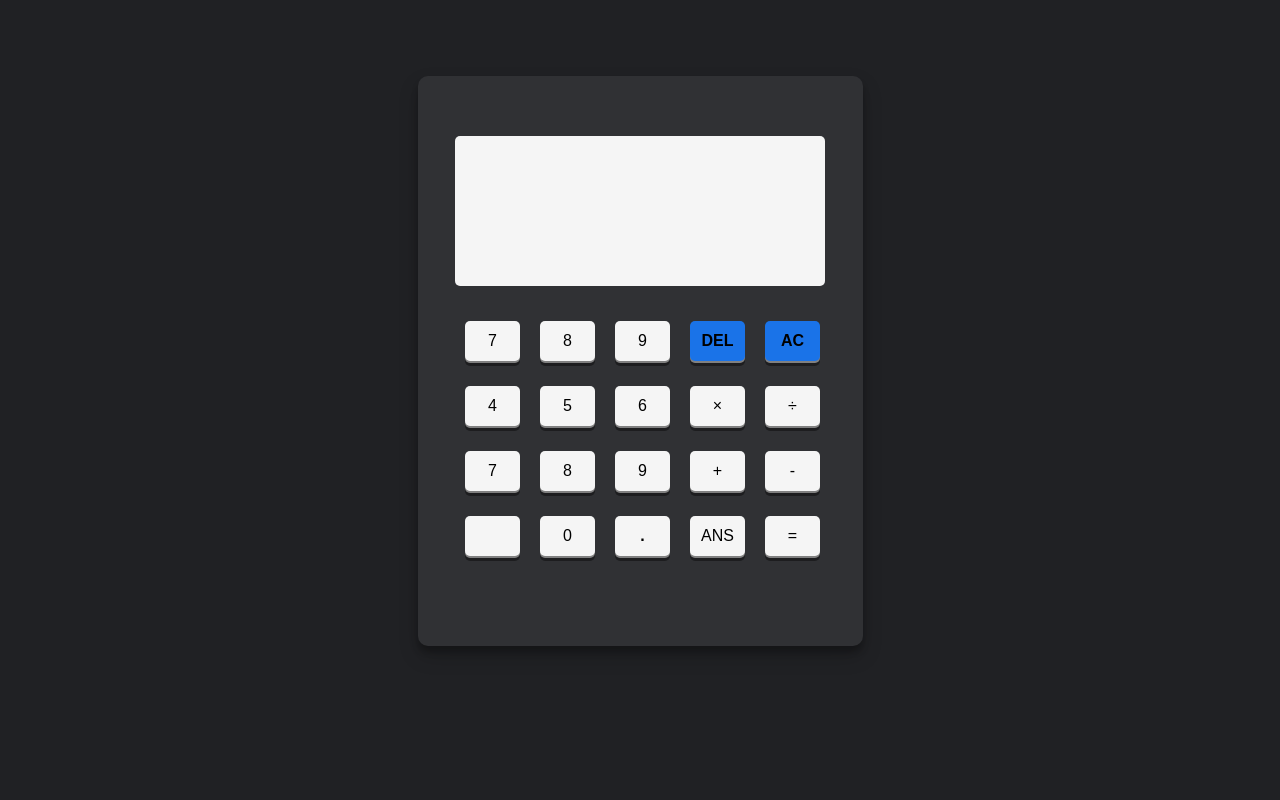
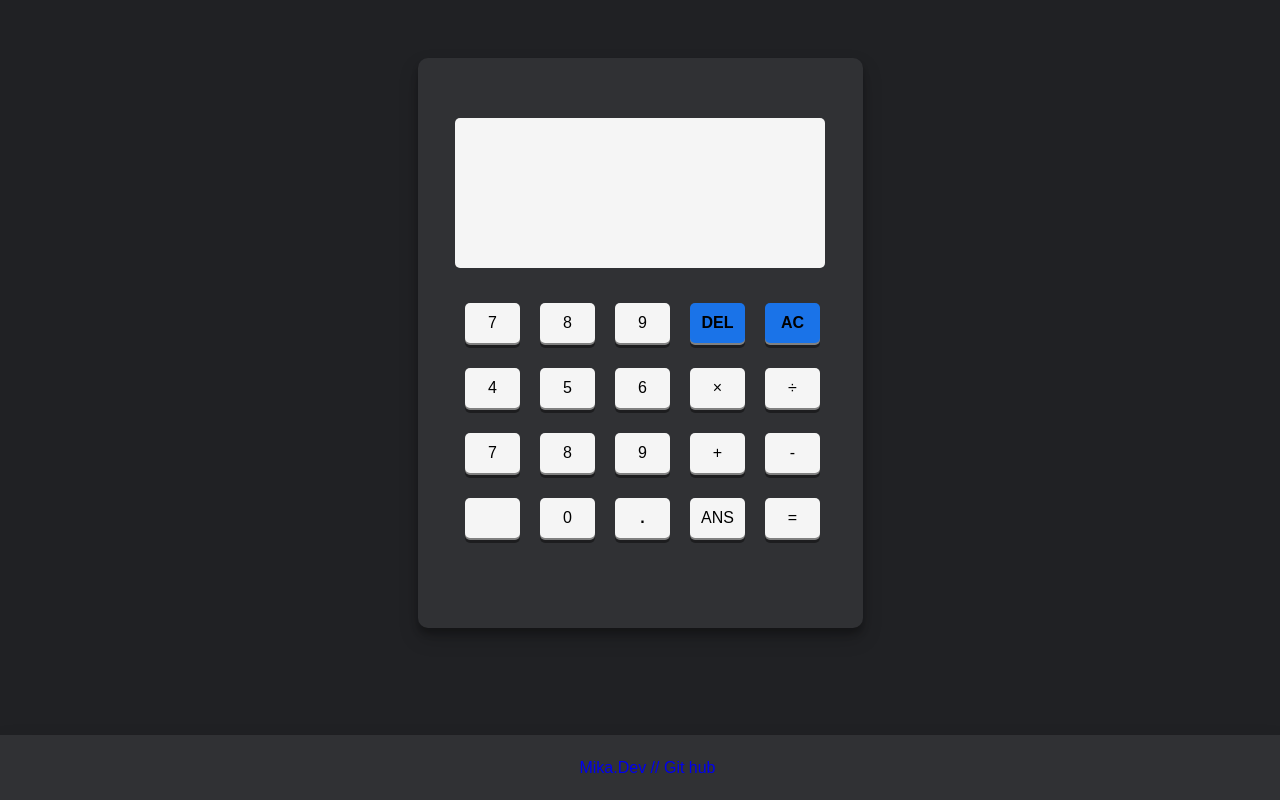
Before and after one commit to Mikadev1996/javascript-calculator, a plain HTML site: page index.html in a window 1280 px wide. Drawn offline with Linux system fonts and the light colour scheme.

Commit message:
footer + layout fix

```diff
--- a/index.html
+++ b/index.html
@@ -44,7 +44,9 @@
         </div>
     </main>
     <footer>
-
+        <div id="footer-text">
+            <p> <a href="https://github.com/Mikadev1996" target="_blank">Mika.Dev // Git hub</a></p>
+        </div>
     </footer>
 
 <script src="main.js"></script>
--- a/styles.css
+++ b/styles.css
@@ -1,10 +1,14 @@
-body {
-    background: #202124;
+* {
     font-family: sans-serif;
 }
 
+body {
+    margin: 0;
+    padding: 0;
+    background: #202124;
+}
+
 .calculator-container {
-    padding: 10px;
     display: flex;
     justify-content: center;
 }
@@ -80,3 +84,29 @@ button {
 .numbers:active {
     box-shadow: 0 1px 1px 0 rgba(255, 52, 52, 0.54);,0 1px 2px 1px rgba(255, 52, 52, 0.54);;
 }
+
+
+
+footer {
+    position: fixed;
+    bottom: 0;
+    height: 65px;
+    width: 100%;
+    background: #303134;
+    box-shadow: 0 10px 20px rgba(0,0,0,0.19), 0 6px 6px rgba(0,0,0,0.23);
+    display: flex;
+    justify-content: center;
+    align-items: center;
+}
+
+#footer-text {
+    margin-left: 15px;
+}
+
+a {
+    text-decoration: none;
+}
+
+a:visited {
+    color: black;
+}
```
